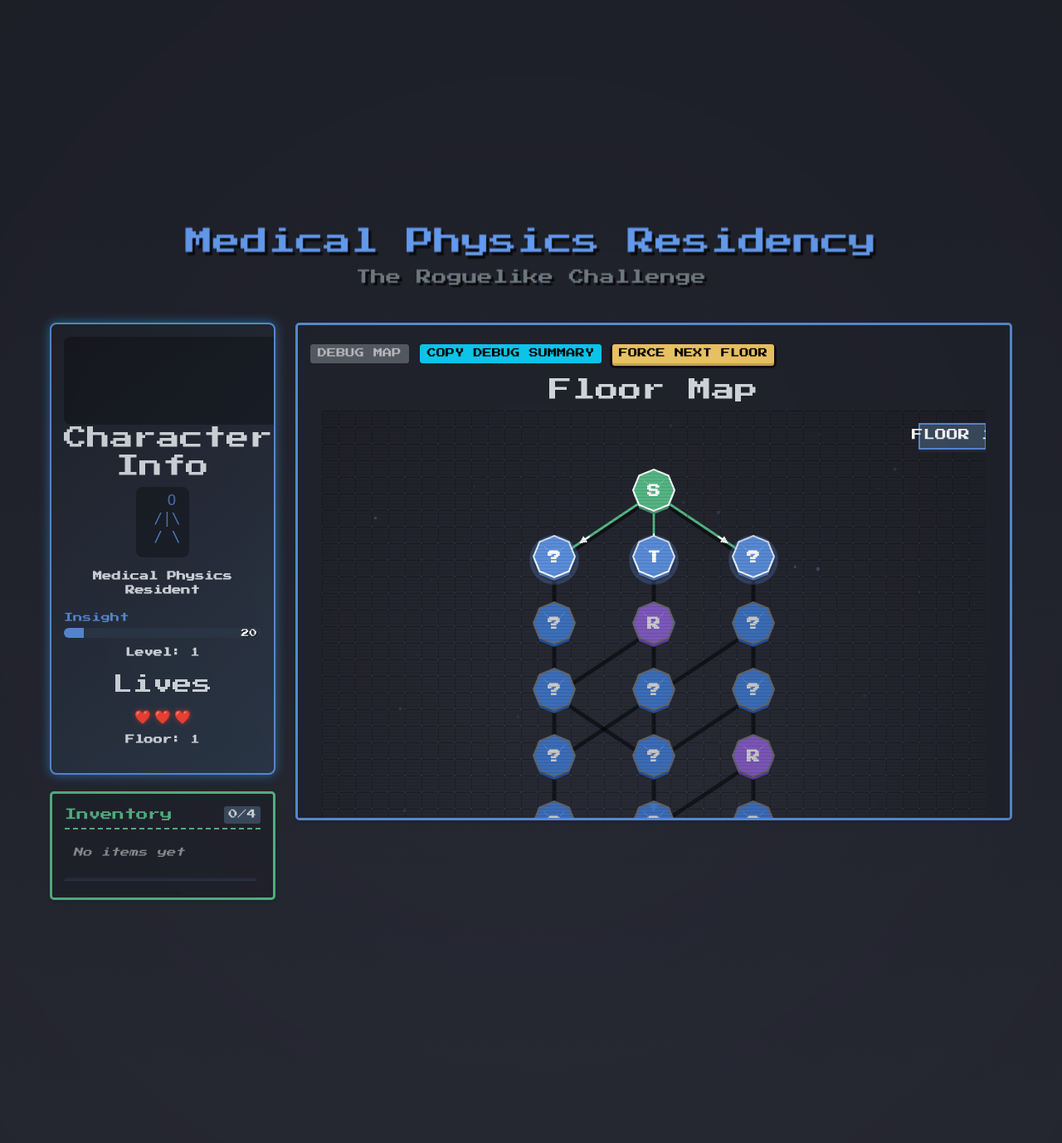
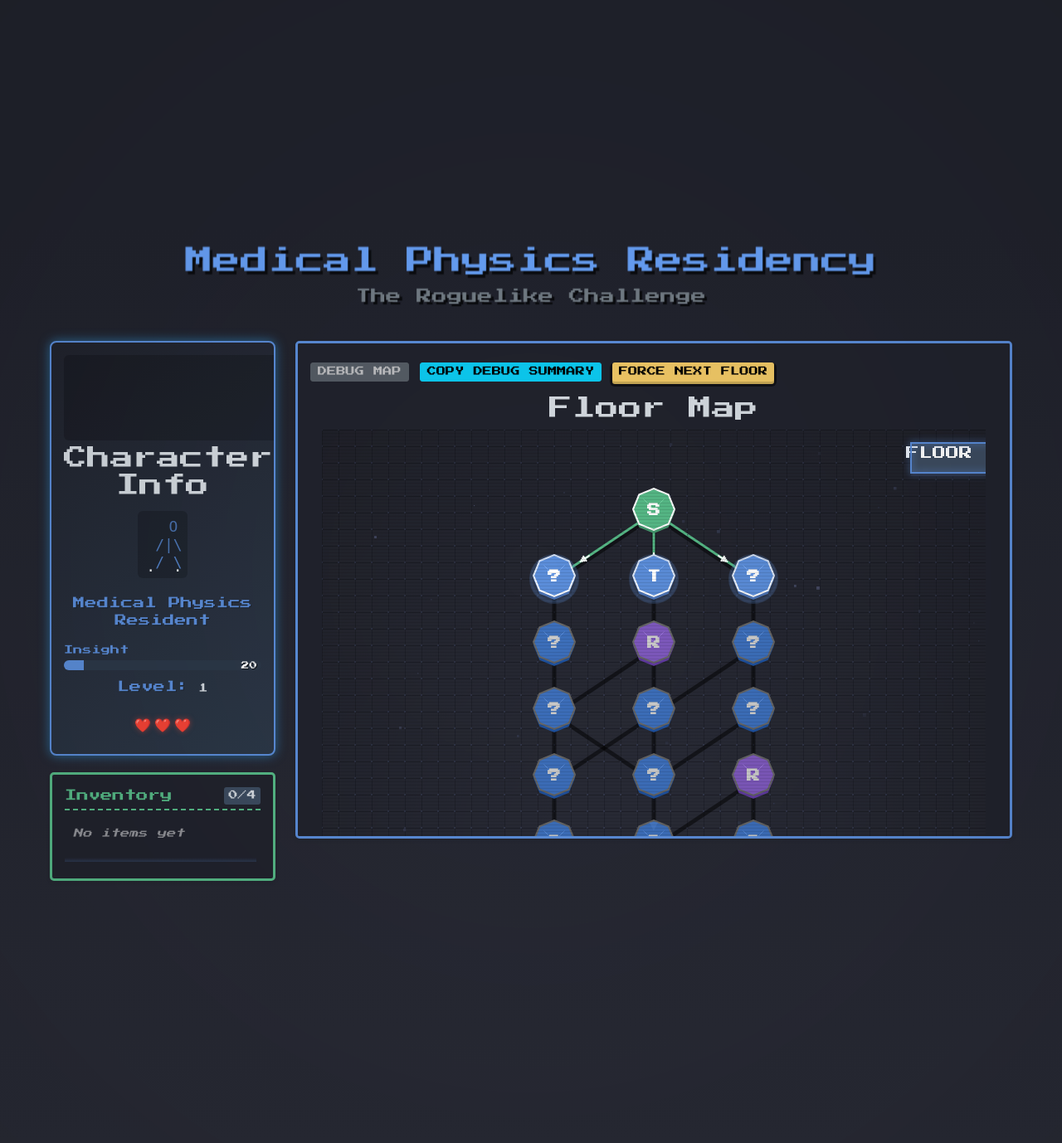
Before and after one commit to Flep-Glop/Rogue_Resident, a Flask app: page /game in a window 1280 px wide. Shown: the whole page at 83% size. Run offline with Flask 3, Linux system fonts and the light colour scheme; data comes from the database, SQL or seed files in the repository; both versions use the stored data as it was after the commit; data that the repository does not hold is empty.

Commit message:
check one two

```diff
--- a/medical_physics_game/static/css/animations.css
+++ b/medical_physics_game/static/css/animations.css
@@ -196,3 +196,32 @@
     transform: scale(1.1);
     transition: transform 0.2s;
   }
+  /* Enhanced walking animation */
+.ascii-character.walking {
+  animation: walk-cycle 1.5s steps(4) infinite;
+  position: relative;
+}
+
+@keyframes walk-cycle {
+  0% { transform: translateX(-3px); }
+  50% { transform: translateX(3px); }
+  100% { transform: translateX(-3px); }
+}
+
+/* Add leg movement effect */
+.ascii-character.walking:after {
+  content: ".  . ";
+  position: absolute;
+  bottom: -5px;
+  left: 0;
+  width: 100%;
+  text-align: center;
+  animation: leg-move 0.75s infinite;
+}
+
+@keyframes leg-move {
+  0% { content: ".  . "; }
+  33% { content: " .  ."; }
+  66% { content: "  . ."; }
+  100% { content: ".  . "; }
+}
--- a/medical_physics_game/static/css/retro-game.css
+++ b/medical_physics_game/static/css/retro-game.css
@@ -808,3 +808,72 @@
   bottom: 0;
   pointer-events: none;
 }
+/* Make character panel title softer */
+.character-details p strong {
+  color: var(--primary);
+  font-size: 0.9rem;
+  text-shadow: 1px 1px 0 rgba(0, 0, 0, 0.3);
+  font-weight: normal;
+}
+
+/* Adjust avatar size to be less empty */
+.character-avatar-container {
+  display: flex;
+  justify-content: center;
+  align-items: center;
+  margin: 0 auto 10px;
+  padding: 5px;
+}
+
+.character-avatar {
+  display: inline-block;
+  padding: 8px;
+  background-color: rgba(0, 0, 0, 0.2);
+  border-radius: 6px;
+  margin-bottom: 5px;
+}
+
+/* Make lives display more compact without text */
+#lives-container {
+  margin: 5px 0;
+  display: flex;
+  justify-content: center;
+  align-items: center;
+  padding: 5px;
+}
+/* Replace or modify the inventory-grid class */
+.inventory-grid {
+  display: grid;
+  grid-template-columns: repeat(auto-fill, minmax(45px, 1fr));
+  gap: 6px;
+  justify-content: start;
+}
+
+/* Fix tooltip positioning for all items */
+.item-tooltip {
+  position: absolute;
+  bottom: 100%;
+  left: 50%;
+  transform: translateX(-50%);
+  width: 200px;
+  max-width: 90vw;
+  background-color: var(--background);
+  box-shadow: 0 0 10px rgba(0, 0, 0, 0.5);
+  border-radius: 3px;
+  opacity: 0;
+  pointer-events: none;
+  transition: opacity 0.2s, transform 0.2s;
+  z-index: 500; /* Increased z-index */
+  font-family: 'Press Start 2P', cursive;
+  font-size: 0.6rem;
+  margin-bottom: 10px;
+  text-align: left;
+}
+
+/* Fix tooltip visibility for top row items */
+.inventory-item:hover .item-tooltip {
+  opacity: 1;
+  transform: translateX(-50%) translateY(-5px);
+  /* Ensure it appears on top */
+  z-index: 1000;
+}
--- a/medical_physics_game/static/js/ui/character_panel.js
+++ b/medical_physics_game/static/js/ui/character_panel.js
@@ -33,7 +33,7 @@ const CharacterPanel = {
         const charInfoHtml = `
           <div class="character-avatar-container">
             <div class="character-avatar">
-              <pre class="ascii-character bobbing">${styledAsciiArt}</pre>
+              <pre class="ascii-character walking">${styledAsciiArt}</pre>
             </div>
           </div>
           <div class="character-details">
--- a/medical_physics_game/static/js/ui/map_renderer.js
+++ b/medical_physics_game/static/js/ui/map_renderer.js
@@ -712,32 +712,37 @@ const MapRenderer = {
     }
   },
 
-  // Draw floor indicator with pixelated numbers
+  // Near line 550-570 (approximate)
   drawFloorIndicator: function(ctx, floorNumber) {
     ctx.save();
 
-    // Create a pixel-style badge in top right corner
+    // Create a larger, more prominent pixel-style badge
     const badgeX = 760;
     const badgeY = 30;
 
     // Draw badge background shadow
     ctx.fillStyle = '#292b36'; // Dark shadow
-    ctx.fillRect(badgeX - 40, badgeY - 10, 80, 30);
+    ctx.fillRect(badgeX - 50, badgeY - 10, 100, 36);
 
     // Draw badge main body
     ctx.fillStyle = '#3d4c60'; // Dark blue background
-    ctx.fillRect(badgeX - 40, badgeY - 14, 80, 30);
+    ctx.fillRect(badgeX - 50, badgeY - 14, 100, 36);
 
     // Badge border
     ctx.strokeStyle = '#5b8dd9'; // Primary color
     ctx.lineWidth = 2;
-    ctx.strokeRect(badgeX - 40, badgeY - 14, 80, 30);
+    ctx.strokeRect(badgeX - 50, badgeY - 14, 100, 36);
 
     // Badge text
-    ctx.font = '14px "Press Start 2P", monospace';
+    ctx.font = '16px "Press Start 2P", monospace';
     ctx.textAlign = 'center';
     ctx.fillStyle = '#ffffff';
     ctx.fillText(`FLOOR ${floorNumber}`, badgeX, badgeY + 6);
+
+    // Add a subtle glow effect
+    ctx.shadowColor = '#5b8dd9';
+    ctx.shadowBlur = 8;
+    ctx.strokeRect(badgeX - 50, badgeY - 14, 100, 36);
 
     ctx.restore();
   },
--- a/medical_physics_game/templates/index.html
+++ b/medical_physics_game/templates/index.html
@@ -49,11 +49,7 @@
                                 <p>Loading character...</p>
                             </div>
                             <div>
-                                <h4>Lives</h4>
                                 <div id="lives-container"></div>
-                            </div>
-                            <div>
-                                <p><strong>Floor:</strong> <span id="current-floor">1</span></p>
                             </div>
                         </div>
 
```
Also changed, not shown: medical_physics_game/game_data.db.
